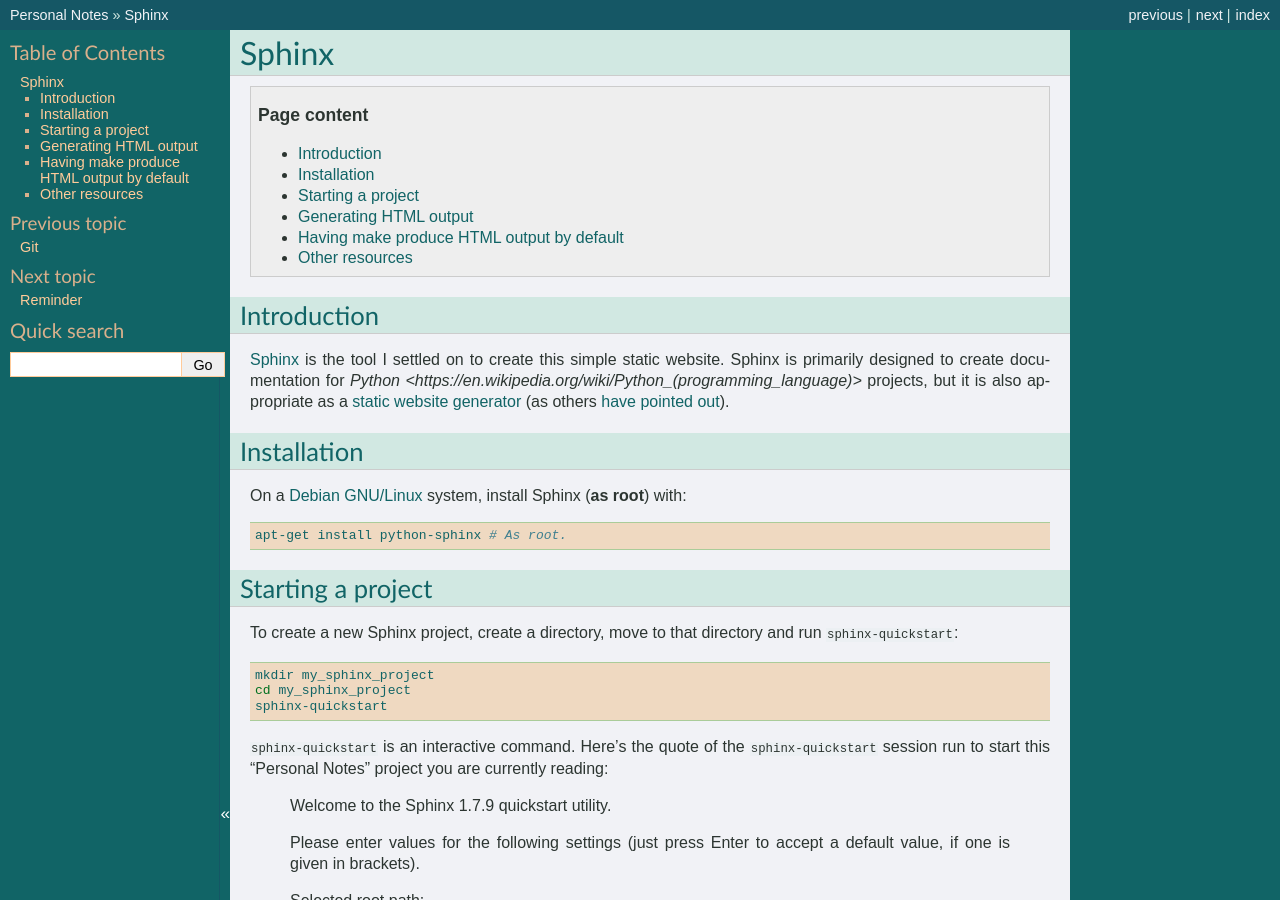
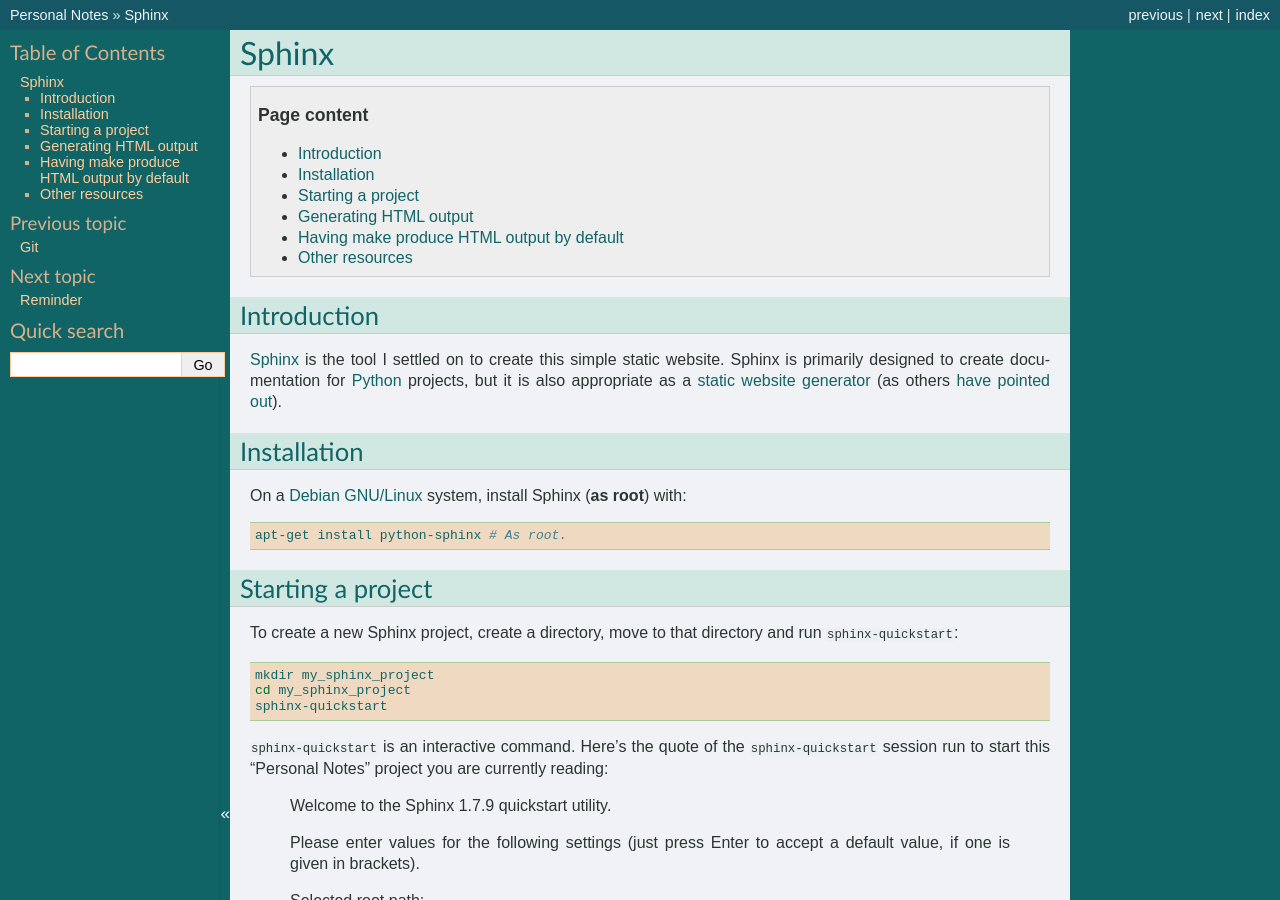
Before and after one commit to thierr26/thierr26_personal_notes_sphinx_sources, a Sphinx documentation site: the page built from source/sphinx.rst, in a window 1280 px wide and 900 px high. Built offline with Sphinx 7.4.7, drawn with Linux system fonts in a browser that asks for light colours.

Commit message:
Fix Sphinx page

```diff
--- a/source/sphinx.rst
+++ b/source/sphinx.rst
@@ -14,8 +14,8 @@
 `Sphinx <http://www.sphinx-doc.org/en/master>`_ is the tool I settled on to
 create this simple static website. Sphinx is primarily designed to create
 documentation for `Python
-<https://en.wikipedia.org/wiki/Python_(programming_language)>` projects, but it
-is also appropriate as a `static website generator
+<https://en.wikipedia.org/wiki/Python_(programming_language)>`_ projects, but
+it is also appropriate as a `static website generator
 <https://www.fullstackpython.com/static-site-generator.html>`_ (as others `have
 <https://nudgedelastic.band/2017/07/why-use-restructuredtext-and-sphinx-static-site-generator-for-maintaining-teaching-materials/>`_
 `pointed <http://echorand.me/site/notes/articles/sphinx/static_html.html>`_
```
Also changed, not shown: other parts of source/sphinx.rst (+1 -1 lines).
